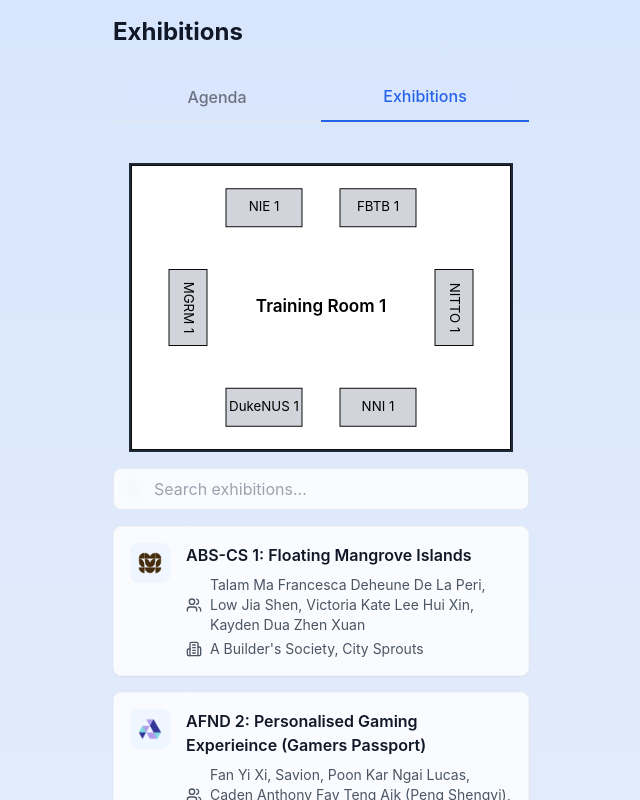
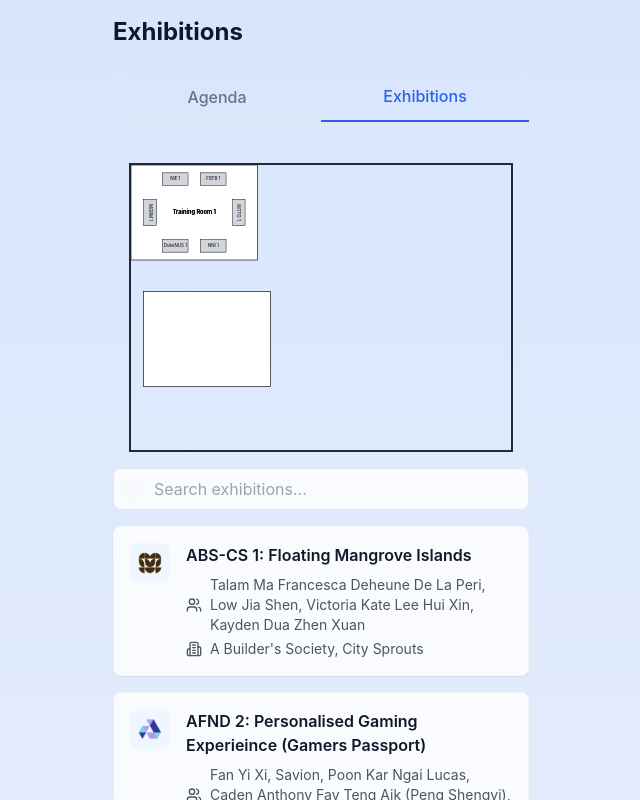
Before and after one commit to cheesetan/idp-symposium, a React (Create React App) app: page / in a window 1280 px wide. Both pictures are taken after a click on the button "Exhibitions". Shown: the top 800 px of the page, without its empty margins (319-959 px from the left). Built offline with nearby package versions, Linux system fonts and the light colour scheme.

Commit message:
Begin work on other rooms

```diff
--- a/src/ui/ExhibitionsView.tsx
+++ b/src/ui/ExhibitionsView.tsx
@@ -3,7 +3,7 @@ import { motion, AnimatePresence } from 'framer-motion';
 import SearchBar from './SearchBar.tsx';
 import ExhibitionOverlaySheet from './ExhibitionOverlaySheet.tsx';
 import ExhibitionItem from './ExhibitionItem.tsx';
-import RoomPlan from './FloorPlan.tsx';
+import FloorPlan from './FloorPlan.tsx';
 import exhibitions from '../data/exhibitions.tsx';
 import tables from '../data/floorplan.tsx';
 
@@ -48,7 +48,7 @@ const ExhibitionsView = () => {
 
   return (
     <div>
-      <RoomPlan roomWidth={400} roomHeight={300} tables={tables}/>
+      <FloorPlan />
 
       <SearchBar value={searchTerm} onChange={setSearchTerm} />
 
--- a/src/ui/FloorPlan.tsx
+++ b/src/ui/FloorPlan.tsx
@@ -1,18 +1,73 @@
 import React from 'react';
+import tables from '../data/floorplan.tsx';
 
-const RoomPlan = (roomParams) => {
 const tableWidth = 40;
 const tableHeight = 80;
 
+const FloorPlan = () => {
+
+    const roomWidth = 400;
+    const roomHeight = 300;
+
+    return (
+        <div>
+            <div className="w-full max-w-xl mx-auto p-4">
+            <svg
+                viewBox={`0 0 ${roomWidth*3} ${roomHeight*3}`}
+                className="w-full h-auto border-2 border-gray-800"
+            >
+            <RoomPlan roomX={0} roomY={0} roomWidth={roomWidth} roomHeight={roomHeight} tables={tables}/>
+            <RoomPlan roomX={40} roomY={400} roomWidth={roomWidth} roomHeight={roomHeight} tables={tables}/>
+            </svg>
+            </div>
+        </div>
+    );
+}
+
+const RoomPlan = (roomParams) => {
+    const roomX = roomParams.roomX;
+    const roomY = roomParams.roomY;
     const roomWidth = roomParams.roomWidth;
     const roomHeight = roomParams.roomHeight;
+
+    return (
+      <g>
+        {/* Room walls */}
+        <rect
+          x={roomX}
+          y={roomY}
+          width={roomWidth}
+          height={roomHeight}
+          fill="white"
+          stroke="black"
+          strokeWidth="2"
+        />
+
+        {/* Iterate over tables array */}
+        {roomParams.tables.map((table, index) => (
+            <Table key={index} {...table} roomWidth={roomWidth} roomHeight={roomHeight} />
+        ))}
+
+        {/* Room label */}
+        <text
+          x="200"
+          y="150"
+          className="text-lg font-semibold"
+          textAnchor="middle"
+          dominantBaseline="middle"
+        >
+          Training Room 1
+        </text>
+      </g>
+    );
+};
 
 const Table = (tableParams) => {
     const width = tableParams.vertical ? tableWidth : tableHeight;
     const height = tableParams.vertical ? tableHeight : tableWidth;
 
-        const x = (tableParams.x/100 * roomWidth) - width/2;
-        const y = (tableParams.y/100 * roomHeight) - height/2; // center the table
+    const x = (tableParams.x/100 * tableParams.roomWidth) - width/2;
+    const y = (tableParams.y/100 * tableParams.roomHeight) - height/2; // center the table
 
     return (
         <g>
@@ -39,41 +94,4 @@ const RoomPlan = (roomParams) => {
     );
 }
 
-    return (
-    <div className="w-full max-w-xl mx-auto p-4">
-      <svg
-        viewBox={`0 0 ${roomWidth} ${roomHeight}`}
-        className="w-full h-auto border-2 border-gray-800"
-      >
-        {/* Room walls */}
-        <rect
-          x="0"
-          y="0"
-          width="400"
-          height="300"
-          fill="white"
-          stroke="black"
-          strokeWidth="2"
-        />
-
-        {/* Iterate over tables array */}
-        {roomParams.tables.map((table, index) => (
-            <Table key={index} {...table} />
-        ))}
-
-        {/* Room label */}
-        <text
-          x="200"
-          y="150"
-          className="text-lg font-semibold"
-          textAnchor="middle"
-          dominantBaseline="middle"
-        >
-          Training Room 1
-        </text>
-      </svg>
-    </div>
-  );
-};
-
-export default RoomPlan;
+export default FloorPlan;
```
Lines whose indentation alone changed are shown as unchanged.
